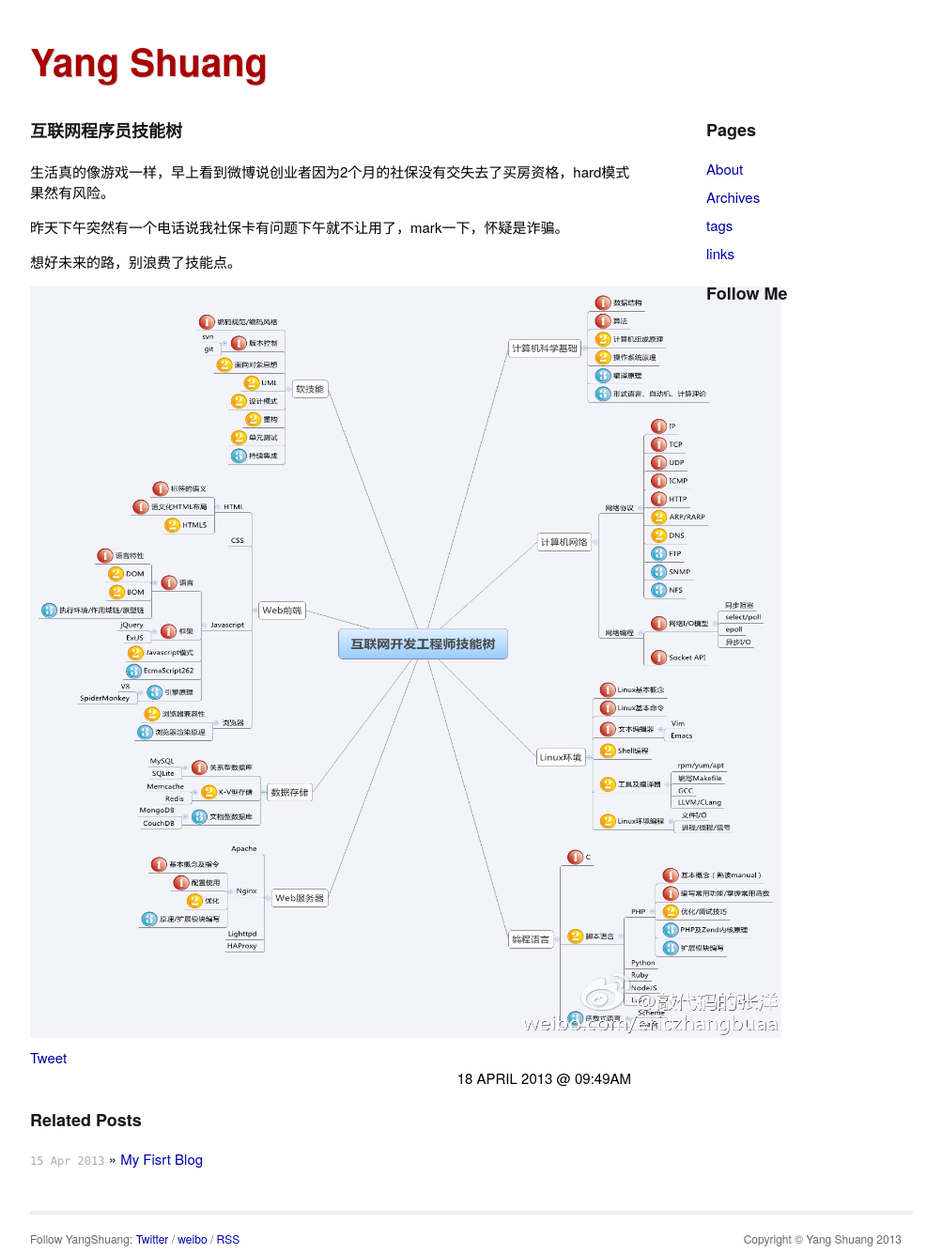
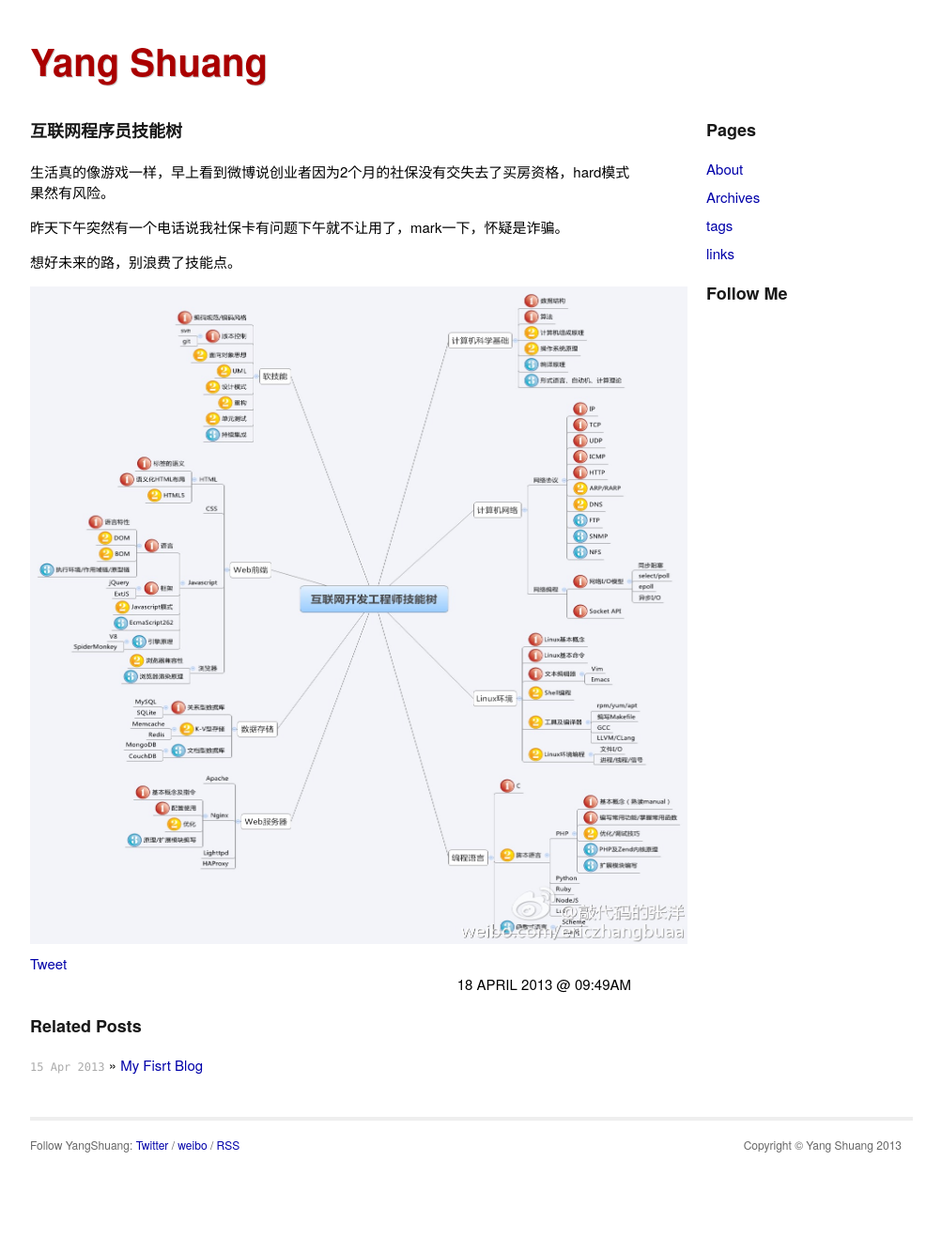
Before and after one commit to utwodownson/utwodownson.github.com, a Jekyll site: the page built from _posts/2013-04-18-the-skill.md, in a window 1280 px wide. Shown: the whole page at 94% size, without its empty margins (138-1141 px from the left). Built offline with Jekyll 4.4.1, drawn with Linux system fonts in a browser that asks for light colours; Markdown is read by kramdown in place of the engine named in the settings; comment, search, counter and statistics services are not loaded; after the commit the page ends 1235 px from its top, so only the background shows below that.

Commit message:
4.18 blog

```diff
--- a/_posts/2013-04-18-the-skill.md
+++ b/_posts/2013-04-18-the-skill.md
@@ -10,4 +10,4 @@ date: 2013-04-18 09:49
 
 想好未来的路，别浪费了技能点。
 
-<img src="{{ site.baseurl }}images/skill.jpg"  alt="互联网程序员技能树" height="800" width="800"/>
+<img src="/images/skill.jpg"  alt="互联网程序员技能树" height="700" width="700"/>
```
